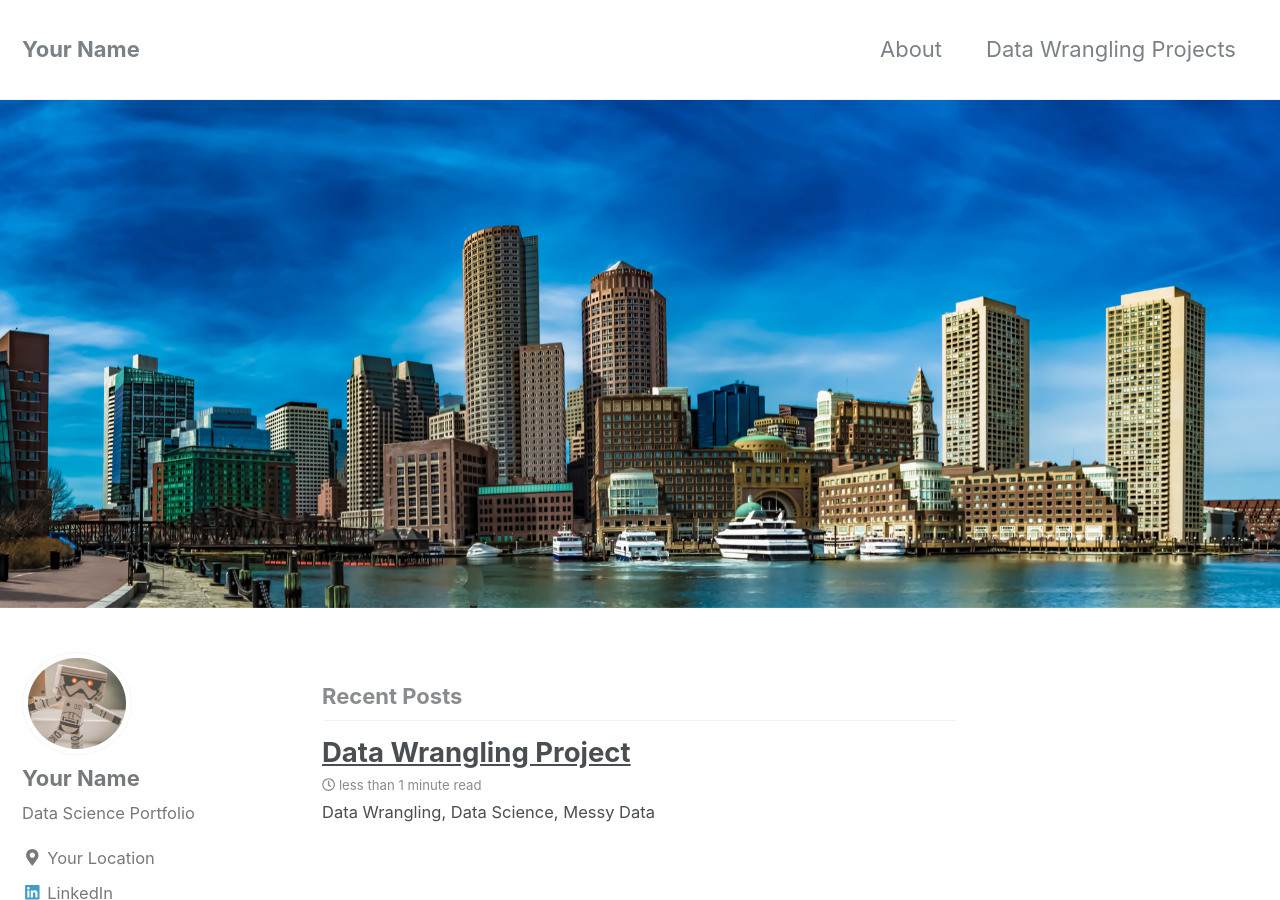
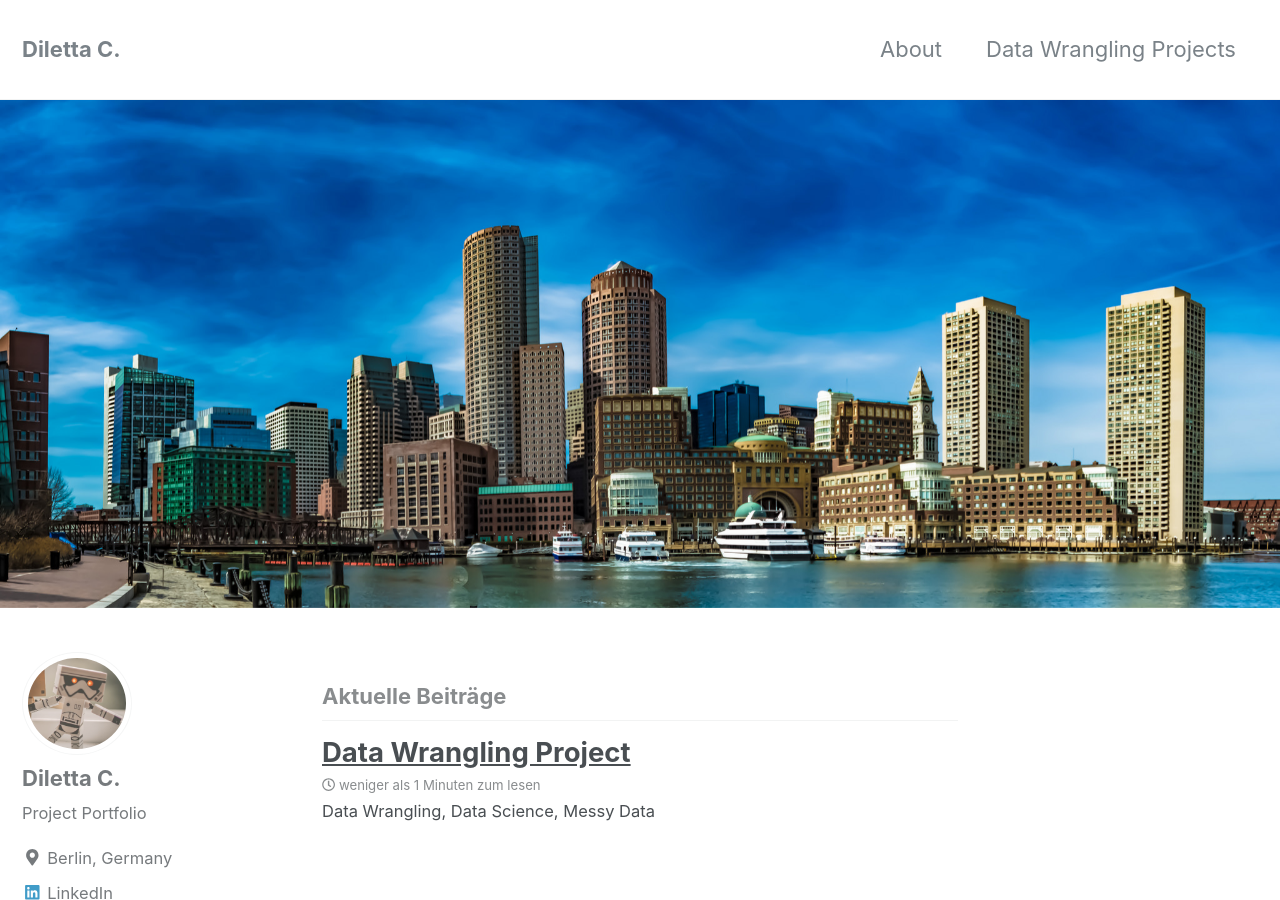
Before and after one commit to dilettacal/dilettacal.github.io, a Jekyll site: the page built from index.html, in a window 1280 px wide and 900 px high. Built offline with Jekyll 4.4.1, drawn with Linux system fonts in a browser that asks for light colours; nearby versions of some CDN libraries; the list of posts is cut into pages by our own code.

Commit message:
my configs

```diff
--- a/_config.yml
+++ b/_config.yml
@@ -8,11 +8,11 @@
 minimal_mistakes_skin    : "default" # "air", "aqua", "contrast", "dark", "dirt", "neon", "mint", "plum", "sunrise"
 
 # Site Settings
-locale                   : "en-US"
-title                    : "Your Name"
+locale                   : "de-DE"
+title                    : "Diletta C."
 title_separator          : "-"
 name                     : "Your Name"
-description              : "Data Science Portfolio"
+description              : "My Project Portfolio"
 url                      : # the base hostname & protocol for your site e.g. "https://mmistakes.github.io"
 baseurl                  : # the subpath of your site, e.g. "/blog"
 repository               : # GitHub username/repo-name e.g. "mmistakes/minimal-mistakes"
@@ -84,10 +84,10 @@
 
 # Site Author
 author:
-  name             : "Your Name"
+  name             : "Diletta C."
   avatar           : "/images/bio-pic-2.jpg" # path of avatar image, e.g. "/assets/images/bio-photo.jpg"
-  bio              : "Data Science Portfolio"
-  location         : "Your Location"
+  bio              : "Project Portfolio"
+  location         : "Berlin, Germany"
   email            :
   uri              :
   home             : # null (default), "absolute or relative url to link to author home"
@@ -97,13 +97,13 @@
   flickr           :
   facebook         :
   foursquare       :
-  github           : "Your Github"
+  github           : "dilettacal"
   gitlab           :
   google_plus      :
   keybase          :
   instagram        :
   lastfm           :
-  linkedin         : "dataoptimal" # "john-doe-12345678" (the last part of your profile url, e.g. https://www.linkedin.com/in/john-doe-12345678)
+  linkedin         : "dilettacalussi" # "john-doe-12345678" (the last part of your profile url, e.g. https://www.linkedin.com/in/john-doe-12345678)
   pinterest        :
   soundcloud       :
   stackoverflow    : # "123456/username" (the last part of your profile url, e.g. https://stackoverflow.com/users/123456/username)
@@ -112,7 +112,7 @@
   twitter          :
   vine             :
   weibo            :
-  xing             :
+  xing             : "Diletta_Calussi"
   youtube          : # "https://youtube.com/c/MichaelRoseDesign"
 
 
```
